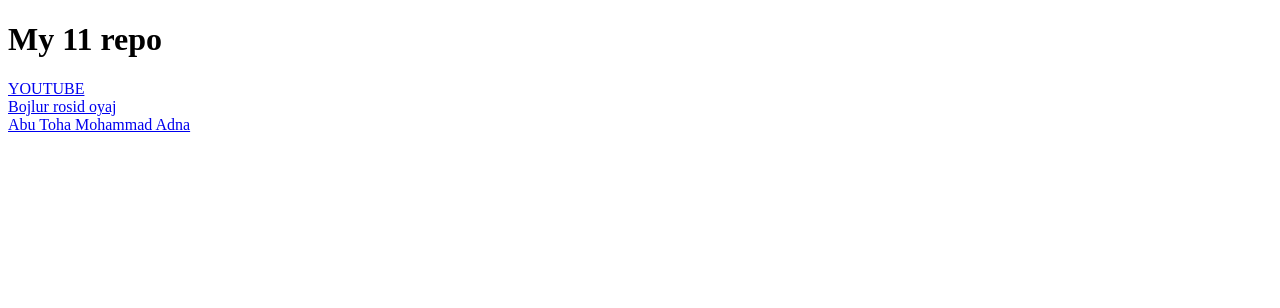
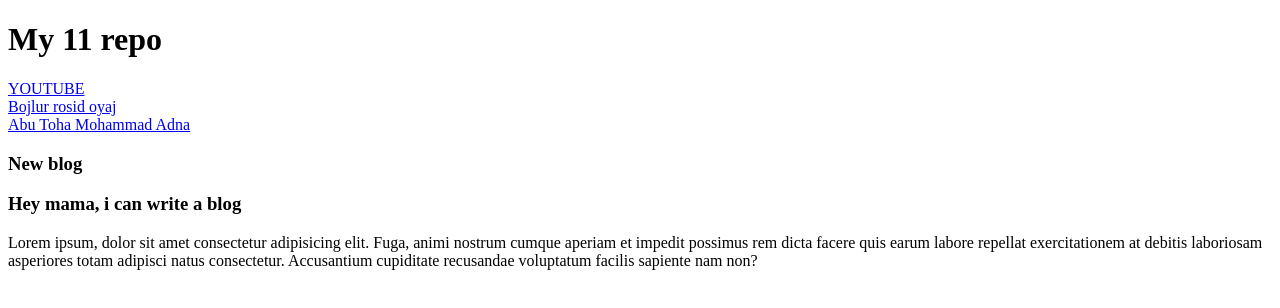
Before and after one commit to mdsagor2398/my-11-repo, a plain HTML site: page index.html in a window 1280 px wide. Drawn offline with Linux system fonts and the light colour scheme.

Commit message:
new added blog

```diff
--- a/index.html
+++ b/index.html
@@ -9,6 +9,11 @@
     <h1>My 11 repo</h1>
     <a href="https://www.youtube.com/">YOUTUBE</a><br>
     <a href="https://www.youtube.com/watch?v=bddRLhoXf-c&t=1644s">Bojlur rosid oyaj</a><br>
-    <a href="https://www.youtube.com/watch?v=XZaFt23HP-M">Abu Toha Mohammad Adna</a>
+    <a href="https://www.youtube.com/watch?v=XZaFt23HP-M">Abu Toha Mohammad Adna</a><br>
+    <div>
+        <h3>New blog</h3>
+        <h3>Hey mama, i can write a blog</h3>
+    <p>Lorem ipsum, dolor sit amet consectetur adipisicing elit. Fuga, animi nostrum cumque aperiam et impedit possimus rem dicta facere quis earum labore repellat exercitationem at debitis laboriosam asperiores totam adipisci natus consectetur. Accusantium cupiditate recusandae voluptatum facilis sapiente nam non?</p>
+</div>
 </body>
 </html>
```
